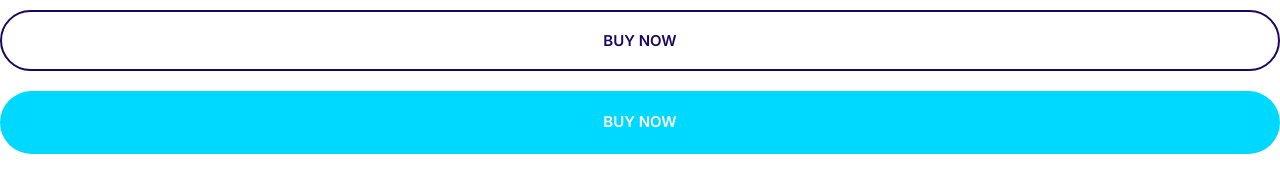
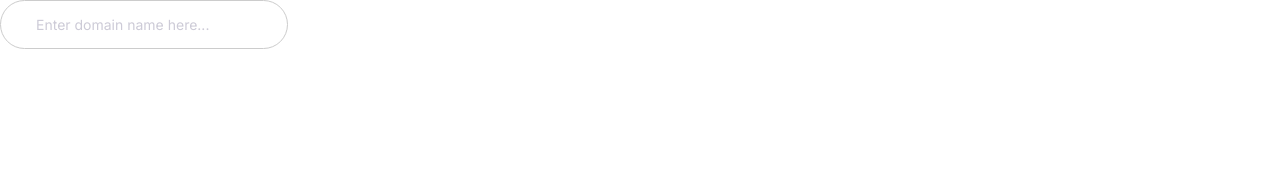
Before and after one commit to Nikitakal/moshify, a plain HTML site: page index.html in a window 1280 px wide. Drawn offline with Linux system fonts and the light colour scheme.

Commit message:
Created input template with placeholder

```diff
--- a/css/styles.css
+++ b/css/styles.css
@@ -199,3 +199,23 @@ a {
     font-size: 1.5rem;
   }
 }
+/* Inputs */
+.input {
+  border-radius: 30px;
+  border: 1px solid #ccc;
+  color: var(--color-headings);
+  outline: 0;
+  padding: 1.5rem 3.5rem;
+}
+::placeholder {
+  color: #cdcbd7;
+  font-size: 2rem;
+}
+@media screen and (min-width: 1024px) {
+  .input {
+    font-size: 1.5rem;
+  }
+  ::placeholder {
+    font-size: 1.4rem;
+  }
+}
--- a/index.html
+++ b/index.html
@@ -15,7 +15,6 @@
     <title>Moshify</title>
   </head>
   <body>
-    <button class="btn btn--outline btn--block">Buy Now</button>
-    <a href="#" class="btn btn--secondary btn--block">Buy Now</a>
+    <input type="text" class="input" placeholder="Enter domain name here..." />
   </body>
 </html>
```
Also changed, not shown: css/components/buttons.html (added, +2 -0 lines), css/components/input.html (added, +1 -0 lines), images/sprite.svg (deleted).
